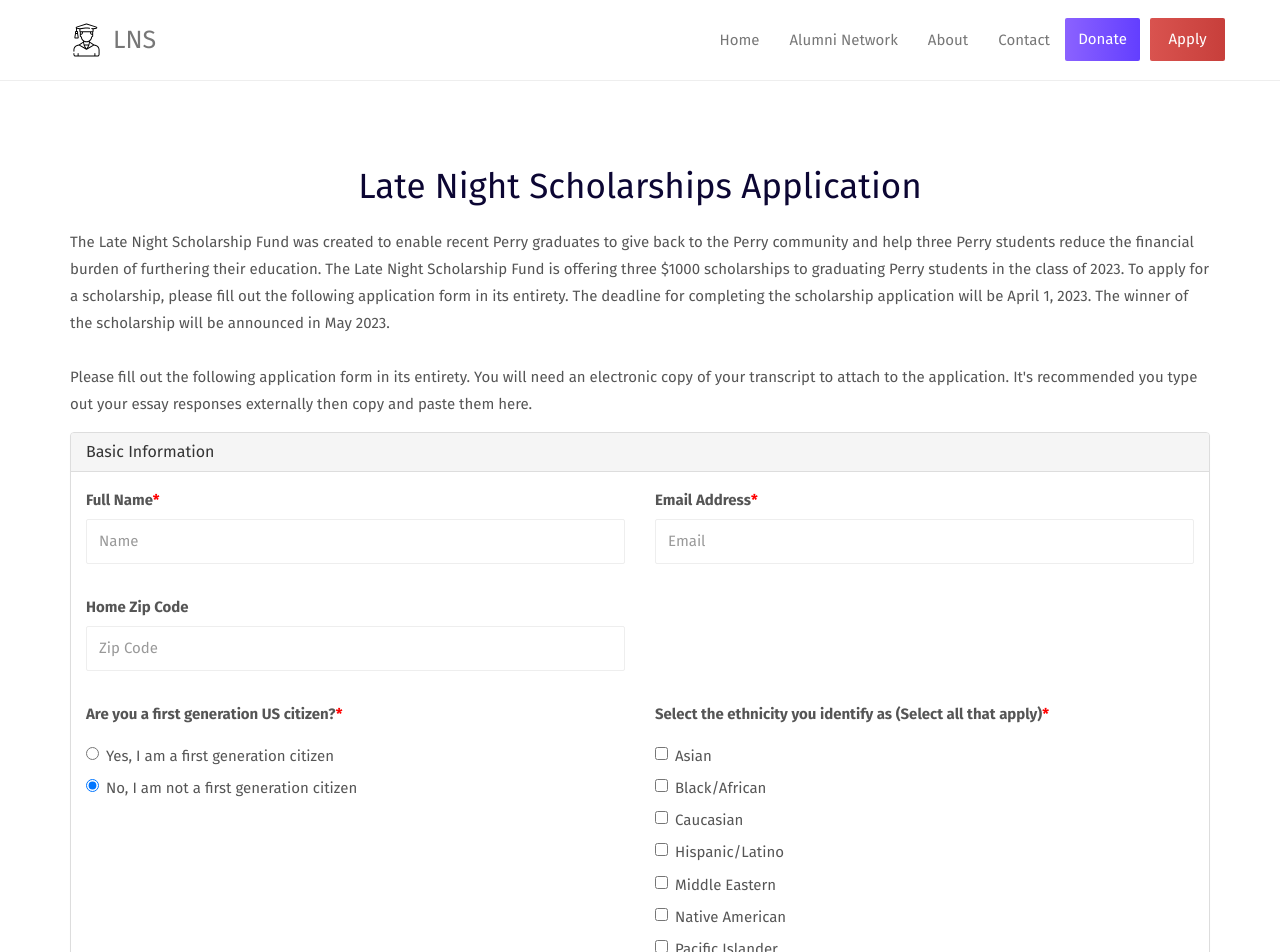
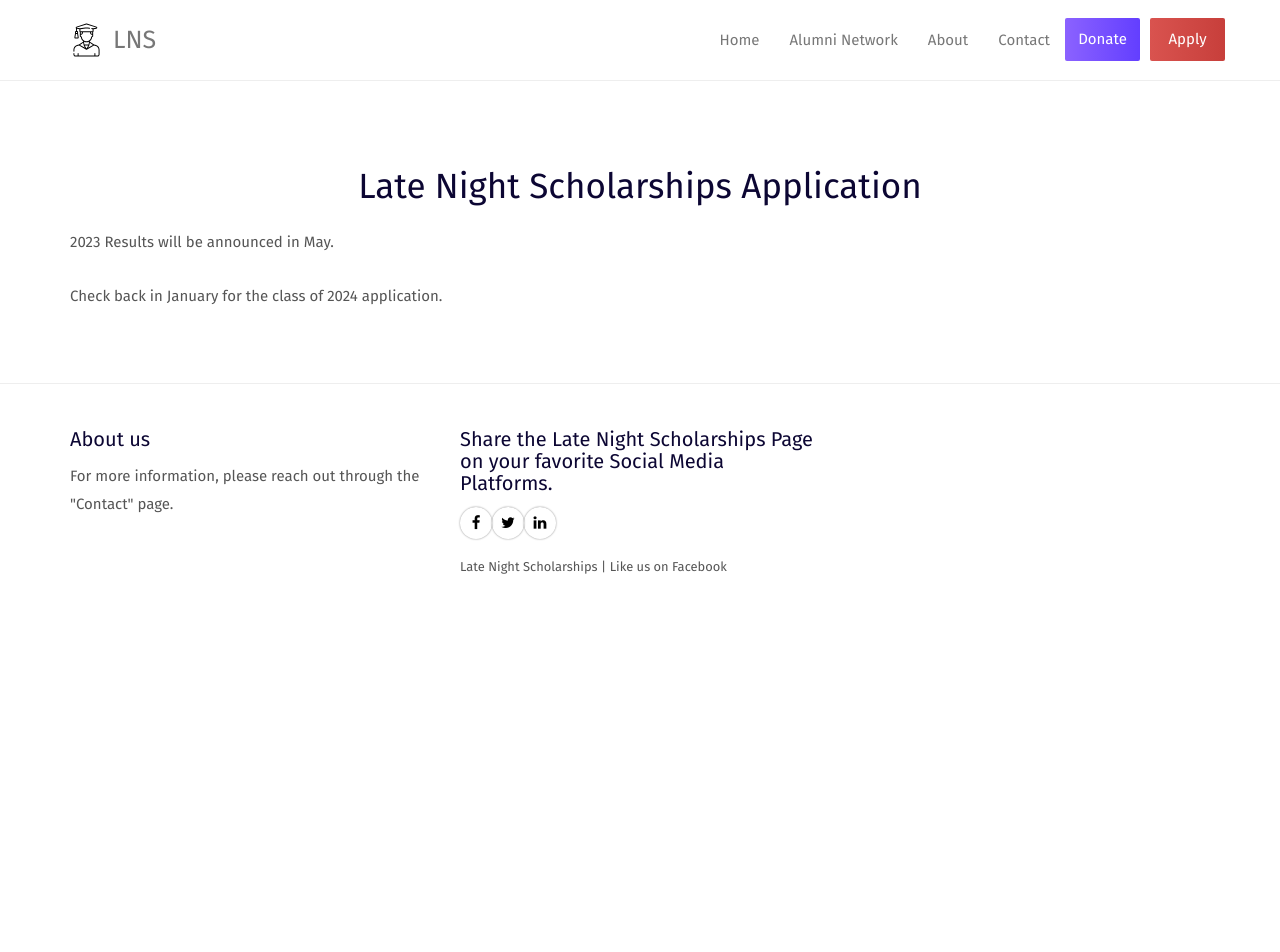
Before and after one commit to alexanderjryan/LateNightScholarships.github.io, a Vue app: page /apply in a window 1280 px wide. Shown: the top 952 px of the page. After the commit the page ends 800 px from the top, so only its background shows below. Built offline with nearby package versions, Linux system fonts and the light colour scheme; a web font is replaced by a local one.

Commit message:
Close application

```diff
--- a/src/views/Apply.vue
+++ b/src/views/Apply.vue
@@ -8,14 +8,16 @@
               <h2>Late Night Scholarships Application</h2>
             </div>
             <p>
-              <!-- Check back in January for the class of 2024 application. -->
-              The Late Night Scholarship Fund was created to enable recent Perry graduates to give back to the Perry community and help three Perry students reduce the financial burden of furthering their education. The Late Night Scholarship Fund is offering three $1000 scholarships to graduating Perry students in the class of 2023. To apply for a scholarship, please fill out the following application form in its entirety. The deadline for completing the scholarship application will be April 1, 2023. The winner of the scholarship will be announced in May 2023.
-              <br> <br>
-              Please fill out the following application form in its entirety. You will need an electronic copy of your transcript to attach to the application. It's recommended you type out your essay responses externally then copy and paste them here.
+              2023 Results will be announced in May.
+              <br/><br/>
+              Check back in January for the class of 2024 application.
+              <!-- The Late Night Scholarship Fund was created to enable recent Perry graduates to give back to the Perry community and help three Perry students reduce the financial burden of furthering their education. The Late Night Scholarship Fund is offering three $1000 scholarships to graduating Perry students in the class of 2023. To apply for a scholarship, please fill out the following application form in its entirety. The deadline for completing the scholarship application will be April 1, 2023. The winner of the scholarship will be announced in May 2023.  -->
+              <!-- <br> <br>  -->
+              <!-- Please fill out the following application form in its entirety. You will need an electronic copy of your transcript to attach to the application. It's recommended you type out your essay responses externally then copy and paste them here. -->
             </p>
           </div>
         </div>
-        <div class="row">
+        <!-- <div class="row">
           <div class="col-xs-12">
             <div class="panel panel-default">
               <div class="panel-heading">
@@ -296,7 +298,7 @@
               </ul>
             </div>
           </div>
-        </div>
+        </div> -->
       </div>
     </div>
   </form>
```
